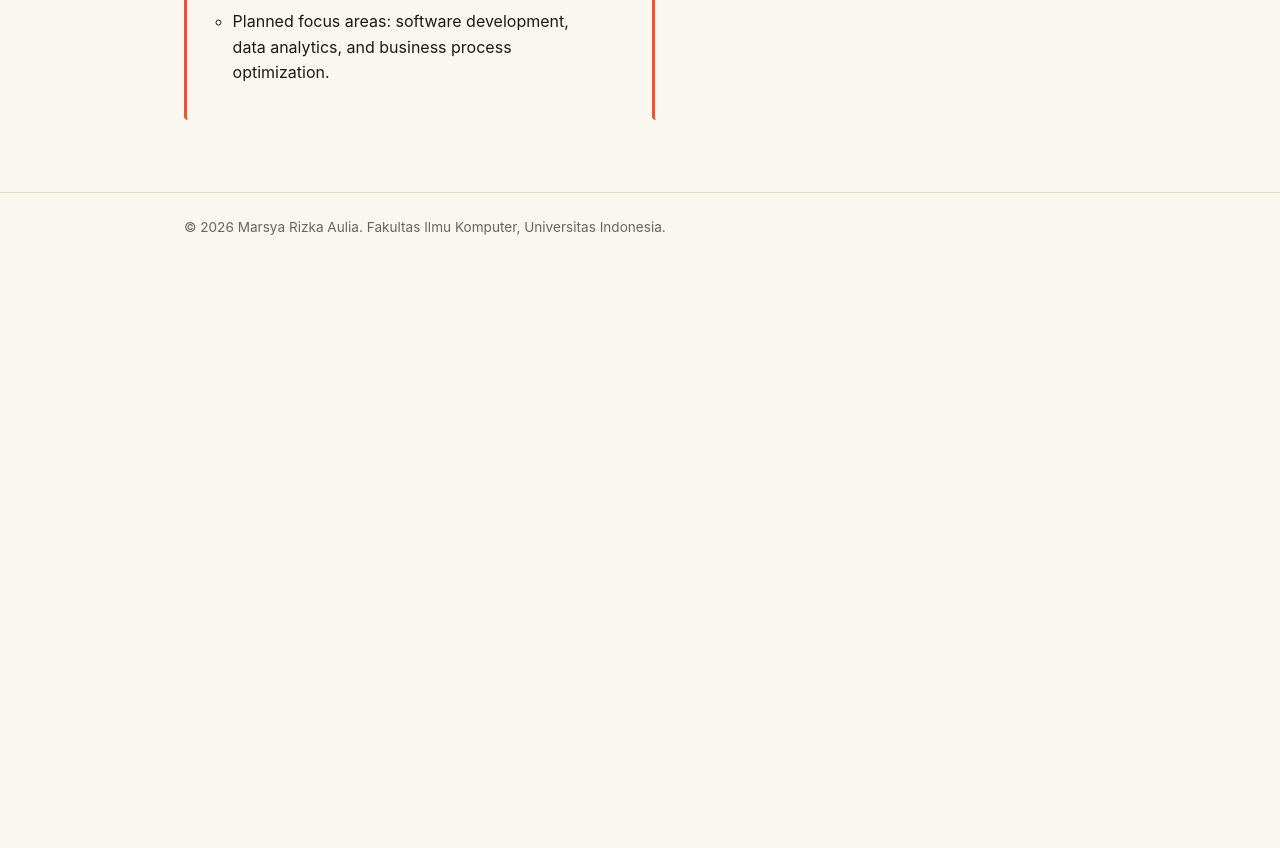
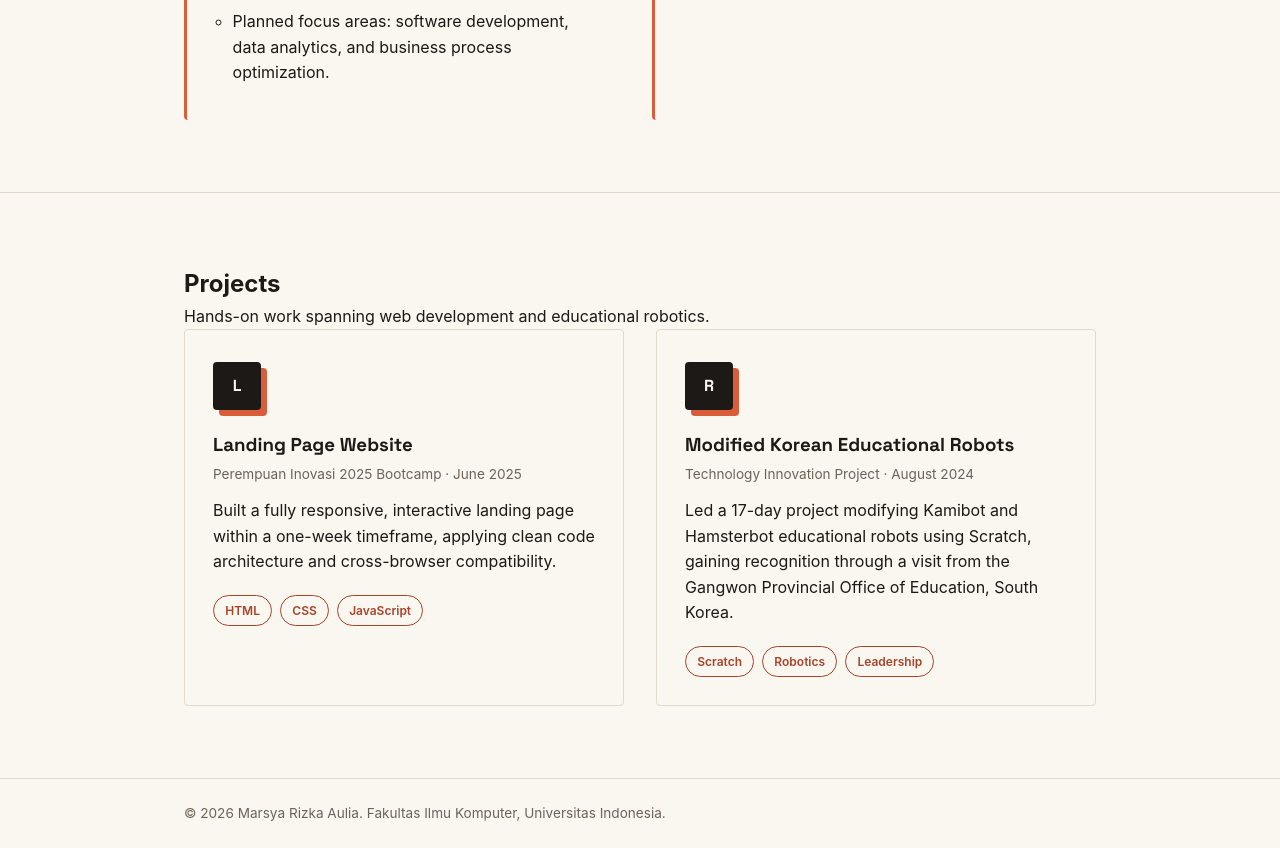
Before and after one commit to msystemctrl/myportofolio, a Django app: page / in a window 1280 px wide. Shown: the part 2699-3547 px from the top of the page. Before the commit the page ends 2934 px from the top, so only its background shows below. Run offline with Django 5.2, Linux system fonts and the light colour scheme.

Commit message:
feat: add projects section

```diff
--- a/static/css/style.css
+++ b/static/css/style.css
@@ -316,6 +316,103 @@ h1, .brand {
 }
 /* Education : Done */
 
+/* Projects : Start */
+.projects-section {
+    padding: 4.5rem 0;
+    border-top: 1px solid var(--line);
+    background-color: var(--paper-raised);
+}
+
+.projects-grid {
+    display: grid;
+    grid-template-columns: repeat(auto-fit, minmax(300px, 1fr));
+    gap: 2rem;
+}
+
+.project-card {
+    background-color: var(--paper);
+    border: 1px solid var(--line);
+    border-radius: var(--radius);
+    padding: 2rem 1.75rem 1.75rem;
+    transition: transform 0.2s ease, box-shadow 0.2s ease;
+}
+
+.project-card:hover {
+    transform: translateY(-3px);
+    box-shadow: var(--shadow);
+}
+
+.project-mark {
+    position: relative;
+    width: 48px;
+    height: 48px;
+    margin-bottom: 1.25rem;
+}
+
+.project-mark::before {
+    content: "";
+    position: absolute;
+    top: 6px;
+    left: 6px;
+    width: 100%;
+    height: 100%;
+    background-color: var(--accent);
+    border-radius: var(--radius);
+}
+
+.project-mark span {
+    position: relative;
+    display: flex;
+    align-items: center;
+    justify-content: center;
+    width: 48px;
+    height: 48px;
+    font-family: "Space Grotesk", -apple-system, sans-serif;
+    font-weight: 700;
+    background-color: var(--ink);
+    color: var(--paper);
+    border-radius: var(--radius);
+    border: 2px solid var(--ink);
+}
+
+.project-card h3 {
+    font-family: "Space Grotesk", -apple-system, sans-serif;
+    margin-bottom: 0.25rem;
+}
+
+.project-meta {
+    font-size: 0.85rem;
+    color: var(--text-muted);
+    margin-bottom: 0.75rem;
+}
+
+.project-card > p:not(.project-meta) {
+    margin-bottom: 1.25rem;
+}
+
+.project-tags {
+    list-style: none;
+    display: flex;
+    flex-wrap: wrap;
+    gap: 0.5rem;
+}
+
+.project-tags li {
+    font-size: 0.75rem;
+    font-weight: 600;
+    padding: 0.3rem 0.7rem;
+    border: 1px solid var(--accent-dark);
+    color: var(--accent-dark);
+    border-radius: 999px;
+    transition: background-color 0.2s ease, color 0.2s ease;
+}
+
+.project-tags li:hover {
+    background-color: var(--accent-dark);
+    color: var(--paper);
+}
+/* Projects : Done */
+
 .site-footer {
     padding: 1.5rem;
     color: var(--text-muted);
--- a/templates/index.html
+++ b/templates/index.html
@@ -159,6 +159,37 @@
                 </ol>
             </div>
         </section>
+
+        <section class="projects-section" id="projects" aria-labelledby="projects-heading">
+            <div class="container">
+                <h2 id="projects-heading" class="section-title">Projects</h2>
+                <p class="section-intro">Hands-on work spanning web development and educational robotics.</p>
+                <div class="projects-grid">
+                    <article class="project-card">
+                        <div class="project-mark" aria-hidden="true"><span>L</span></div>
+                        <h3>Landing Page Website</h3>
+                        <p class="project-meta">Perempuan Inovasi 2025 Bootcamp · June 2025</p>
+                        <p>Built a fully responsive, interactive landing page within a one-week timeframe, applying clean code architecture and cross-browser compatibility.</p>
+                        <ul class="project-tags">
+                            <li>HTML</li>
+                            <li>CSS</li>
+                            <li>JavaScript</li>
+                        </ul>
+                    </article>
+                    <article class="project-card">
+                        <div class="project-mark" aria-hidden="true"><span>R</span></div>
+                        <h3>Modified Korean Educational Robots</h3>
+                        <p class="project-meta">Technology Innovation Project · August 2024</p>
+                        <p>Led a 17-day project modifying Kamibot and Hamsterbot educational robots using Scratch, gaining recognition through a visit from the Gangwon Provincial Office of Education, South Korea.</p>
+                        <ul class="project-tags">
+                            <li>Scratch</li>
+                            <li>Robotics</li>
+                            <li>Leadership</li>
+                        </ul>
+                    </article>
+                </div>
+            </div>
+        </section>
     </main>
 
     <footer class="site-footer">
```
